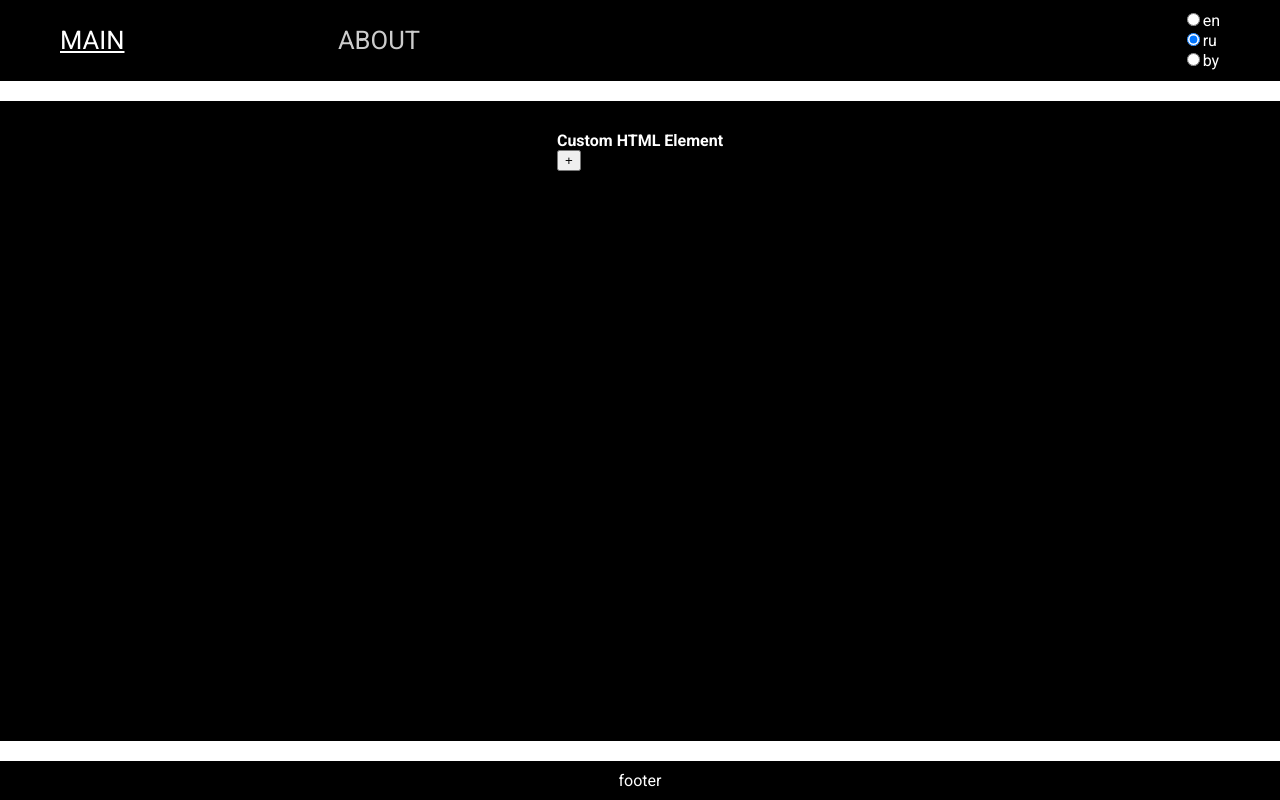
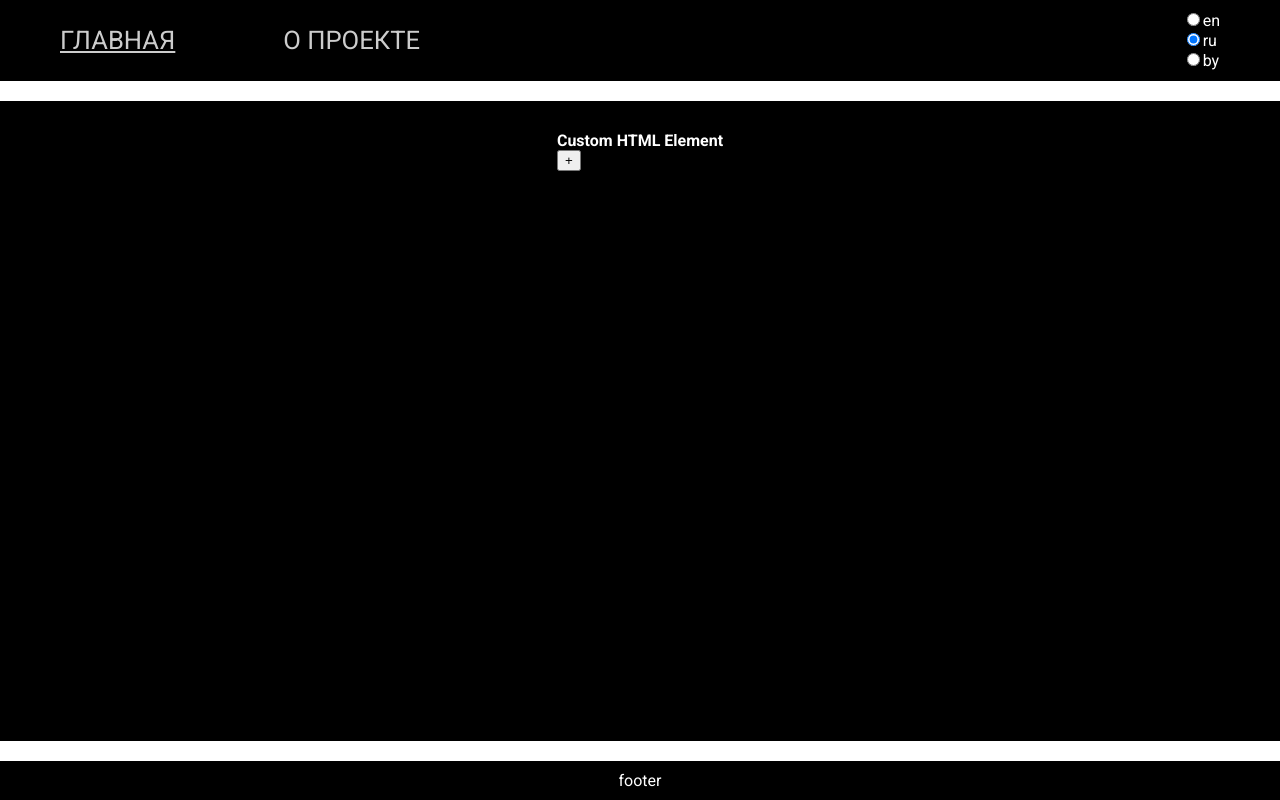
Before and after one commit to MaryAnzh/Custom-HTML-Element-Audio-Player, a website built with webpack: page index.html in a window 1280 px wide. Both pictures are taken after a click on the radio button "ru". Built offline with nearby package versions, Linux system fonts and the light colour scheme.

Commit message:
feat: add langs component layout

```diff
--- a/src/service/translator/translator.ts
+++ b/src/service/translator/translator.ts
@@ -1,28 +1,22 @@
 import { en } from "./en";
 import { ru } from './ru';
+import { by } from './by';
 
 class Translator {
 
-    get lang(): string {
-        return this.lang;
+    constructor() {
     }
 
-    set lang(value: string) {
-        this.lang = value;
-    }
-
-    constructor(lang: string) {
-        this.lang = lang;
-    }
-
-    translate() {
-        switch (this.lang) {
+    translate(lang: string) {
+        switch (lang) {
             case 'ru':
                 return ru;
+            case 'by':
+                return by;
             default:
                 return en;
         }
     }
 }
 
-export const translator = new Translator('en');
+export const translator = new Translator();
--- a/src/view/app.ts
+++ b/src/view/app.ts
@@ -4,6 +4,7 @@ import { Footer } from './components/footer/footer';
 import { Main } from './pages/main/main';
 import { About } from './pages/about/about';
 import { NotFound } from './pages/not-found/not-found';
+import { translator } from '../service/translator/translator';
 
 class App extends Control {
     private _header: Header;
@@ -19,11 +20,16 @@ class App extends Control {
         this._footer = new Footer();
         this.main = new Control(null, 'main', 'main', '', null);
         this.node.append(this._header.node, this.main.node, this._footer.node);
+
+        this.translate('en');
+
+        this._header.onChange = (lang) => {
+            this.translate(lang);
+        };
     }
 
     addPage(page: string) {
         this._header.selectCurrentPage(page);
-
         let newPage: Main | About | NotFound | null = null;
 
         switch (page) {
@@ -49,8 +55,9 @@ class App extends Control {
         }
     }
 
-    translate(config: any): void {
-        this._header.translate(config);
+    translate = (lang: string): void => {
+        const langObj = translator.translate(lang);
+        this._header.translate(langObj);
     }
 }
 
--- a/src/view/components/header/header.ts
+++ b/src/view/components/header/header.ts
@@ -5,11 +5,12 @@ import { Nav } from '../nav/nav'
 export class Header extends Control {
     private container: Control;
     private _nav: Nav;
+    public navItems: IElementTranslate[] = [];
+
     private langsWrap: Control;
-    public langs: string[];
+    private langs: string[];
     public langItems: [];
-    public onChange: () => void;
-    public navItems: IElementTranslate[] = [];
+    public onChange: (lang: string) => void;
 
     constructor(langs: string[]) {
         super(null, 'header', 'header');
@@ -21,13 +22,22 @@ export class Header extends Control {
         this.container.node.appendChild(this._nav.node);
 
         this.langsWrap = new Control(this.container.node, 'div', 'container__langs');
-        this.langs.forEach((lang) => {
+        this.langs.forEach((lang, i) => {
             const container = new Control(this.langsWrap.node, 'div', 'header__langs__item');
+            const check = i === 0 ? 'true' : 'false';
+
             const input = new Control(container.node, 'input', 'header__langs__item__input', '',
                 [
                     { name: 'name', value: 'lang' },
                     { name: 'id', value: `${lang}` },
                     { name: 'type', value: 'radio' }]);
+
+            input.node.onchange = () => this.onChange(lang);
+            if (i === 0) {
+                const checkedInput = <HTMLInputElement>input.node;
+                checkedInput.checked = true;
+            }
+
             const label = new Control(container.node, 'label', 'header__langs__item__label', lang,
                 [{ name: 'for', value: `${lang}` },]);
         });
--- a/src/view/components/nav/nav.scss
+++ b/src/view/components/nav/nav.scss
@@ -11,18 +11,14 @@
         justify-content: space-between;
 
         &__item {
-            text-transform: uppercase;
-            font-size: 1.6rem;
-            position: relative;
+            width: fit-content;
+
             opacity: 0.8;
 
             a {
-                position: absolute;
-                top: 0;
-                left: 0;
-                width: 100%;
-                height: 100%;
-                display: block;
+                color: white;
+                text-transform: uppercase;
+                font-size: 1.6rem;
                 cursor: pointer;
             }
         }
--- a/src/view/components/nav/nav.ts
+++ b/src/view/components/nav/nav.ts
@@ -17,10 +17,10 @@ export class Nav extends Control {
 
         this._ul = new Control(this.node, 'ul', 'nav__list', '', null);
         this._navLists.forEach((el, i) => {
-            const li = new Control(this._ul.node, 'li', 'nav__list__item', el.name, null);
+            const li = new Control(this._ul.node, 'li', 'nav__list__item', '', null);
             const link = i === 0 ? '#/' : `#/${el.name}`;
             const a = new Control(li.node, 'a', 'nav__list__item__link', '', [{ name: 'href', value: link }]);
-            this.navItems.push({ element: li.node, perentKey: this.perentKey, elementKey: el.key });
+            this.navItems.push({ element: a.node, perentKey: this.perentKey, elementKey: el.key });
         });
     }
 
```
